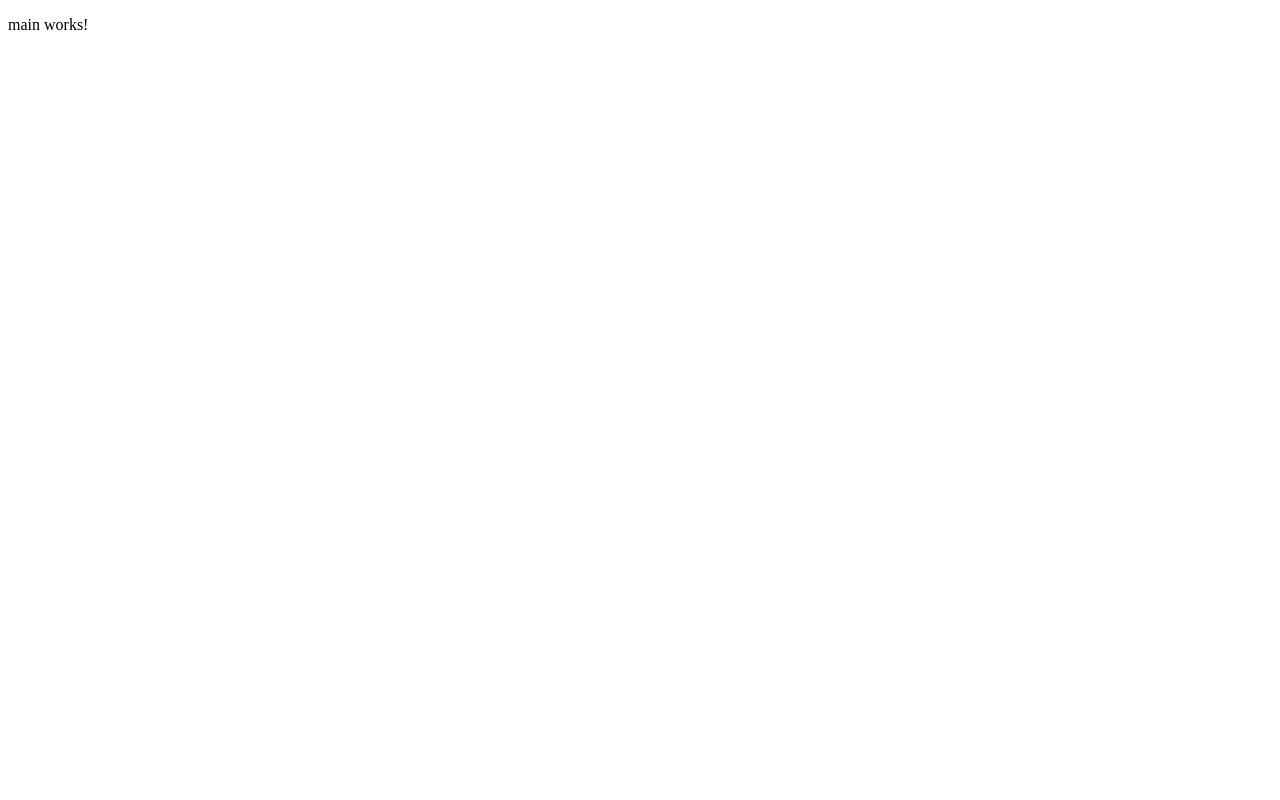
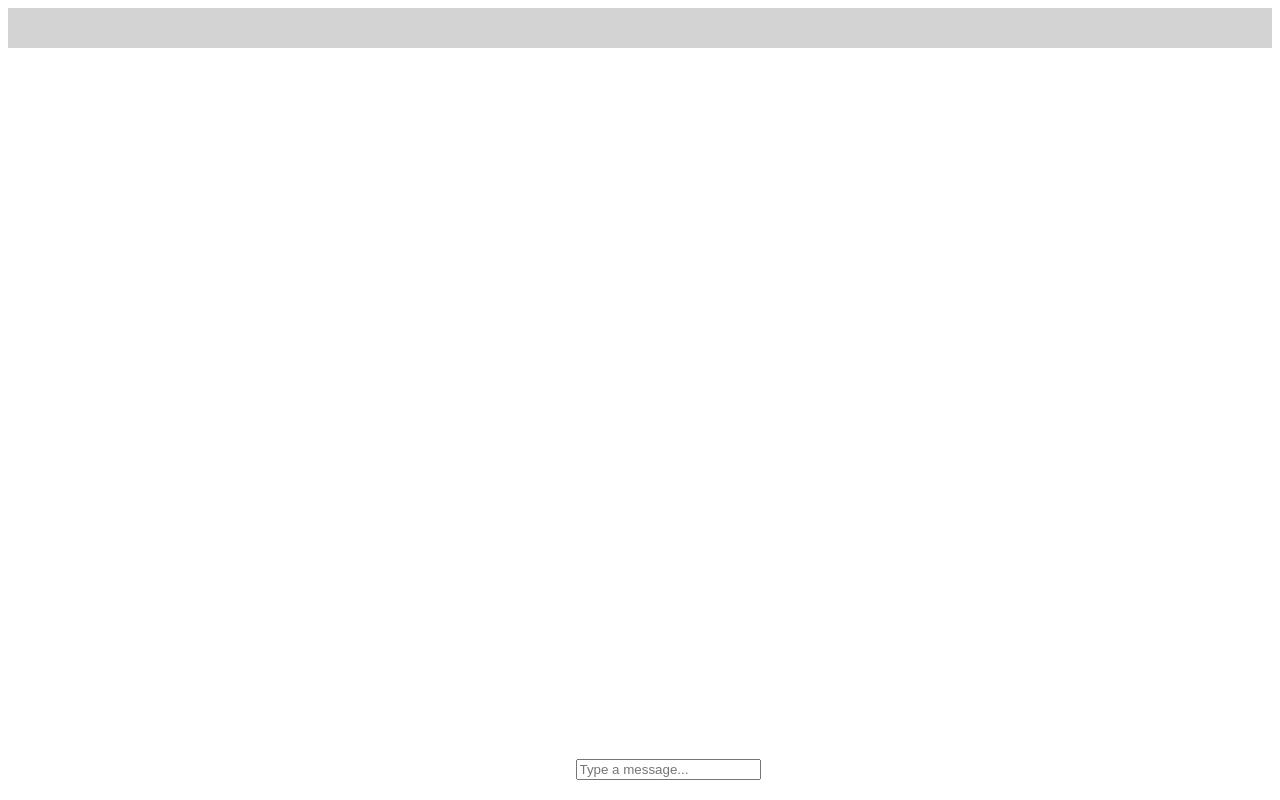
Before and after one commit to SamVanGeijn/kringverjaardag, an Angular app: page /main in a window 1280 px wide. Built offline with nearby package versions, Linux system fonts and the light colour scheme.

Commit message:
Added a beautiful and simple chat.

```diff
--- a/src/app/app.module.ts
+++ b/src/app/app.module.ts
@@ -3,6 +3,7 @@ import { BrowserModule } from '@angular/platform-browser';
 
 import { AppRoutingModule } from './app-routing.module';
 import { AppComponent } from './app.component';
+import { FormsModule } from '@angular/forms';
 
 @NgModule({
   declarations: [
@@ -10,7 +11,8 @@ import { AppComponent } from './app.component';
   ],
   imports: [
     BrowserModule,
-    AppRoutingModule
+    AppRoutingModule,
+    FormsModule
   ],
   providers: [],
   bootstrap: [AppComponent]
--- a/src/app/main/main.component.html
+++ b/src/app/main/main.component.html
@@ -1 +1,10 @@
-<p>main works!</p>
+<div id="chat-container">
+    <div class="messages">
+        <p *ngFor="let message of messages" class="message"
+            [ngStyle]="{'text-align': message.fromUser ? 'right' : 'left'}">{{message.text}}</p>
+    </div>
+
+    <div class="chat-input">
+        <input #chatInput type="text" (keyup.enter)="sendMessage(chatInput.value)" placeholder="Type a message..." />
+    </div>
+</div>
--- a/src/app/main/main.component.scss
+++ b/src/app/main/main.component.scss
@@ -0,0 +1,22 @@
+#chat-container {
+    display: flex;
+    flex-direction: column;
+    height: 100%;
+}
+
+.messages {
+    // flex-grow: 1;
+    background-color: lightgray;
+    padding: 20px;
+}
+
+.chat-input {
+    background-color: white;
+    padding: 20px;
+    display: flex;
+    justify-content: center;
+    align-items: center;
+    position: fixed;
+    bottom: 0;
+    width: 100%;
+}
--- a/src/app/main/main.component.ts
+++ b/src/app/main/main.component.ts
@@ -1,12 +1,32 @@
-import { Component } from '@angular/core';
+import { CommonModule } from '@angular/common';
+import { Component, ElementRef, ViewChild } from '@angular/core';
+import { FormsModule } from '@angular/forms';
 
 @Component({
   selector: 'app-main',
   standalone: true,
-  imports: [],
+  imports: [CommonModule, FormsModule],
   templateUrl: './main.component.html',
   styleUrl: './main.component.scss'
 })
 export class MainComponent {
 
+  @ViewChild('chatInput') chatInput!: ElementRef;
+
+  messages: message[] = [];
+
+  constructor() { }
+
+  sendMessage(message: string) {
+    this.messages.push({ id: this.messages.length + 1, text: message, fromUser: true });
+    this.messages.push({ id: this.messages.length + 1, text: "< ANTWOORD >", fromUser: false });
+    this.chatInput.nativeElement.value = "";
+  }
+
 }
+
+export interface message {
+  id: number;
+  text: string;
+  fromUser: boolean;
+}
```
